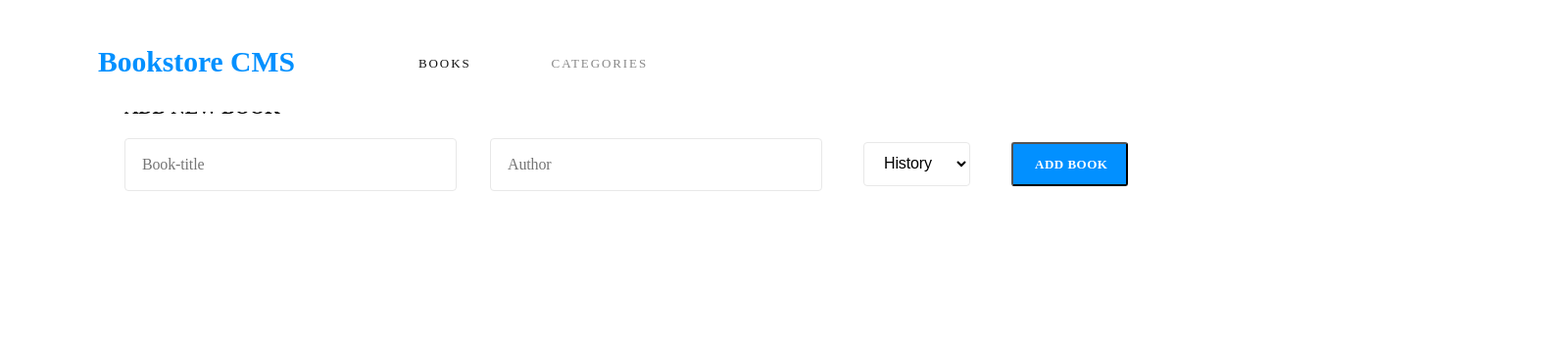
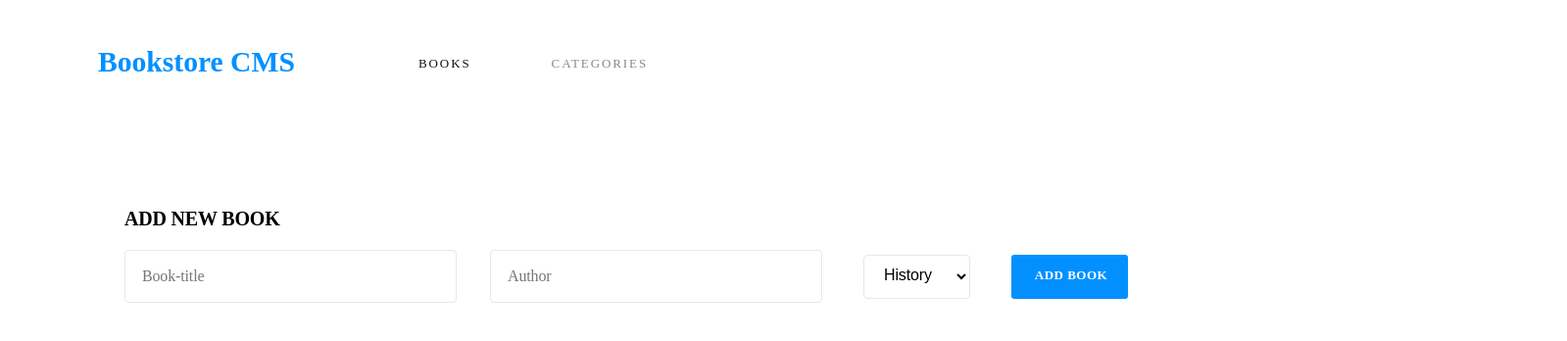
Before and after one commit to AbrahaKahsay/bookstore, a React (Create React App) app: page / in a window 1280 px wide. Shown: the top 348 px of the page at 98% size, 1599 px wide, since content can reach past the window. Built offline with nearby package versions, Linux system fonts and the light colour scheme; no server answers.

Commit message:
Correct reviewer suggestions

```diff
--- a/src/components/Book.css
+++ b/src/components/Book.css
@@ -1,6 +1,6 @@
 .lists-container {
   width: 80%;
-  height: 8.625rem;
+  height: 6.625rem;
   margin: 2.313rem 6.25rem 0;
   padding: 2rem 6.188rem 1.625rem 1.688rem;
   border-radius: 4px;
--- a/src/components/Categories.js
+++ b/src/components/Categories.js
@@ -3,7 +3,7 @@ import { useSelector, useDispatch } from 'react-redux';
 import { checkStatus } from '../redux/categories/categories';
 
 const Categories = () => {
-  const state = useSelector((state) => state.statusReducer);
+  const state = useSelector((state) => state.categories);
   const dispatch = useDispatch();
   return (
     <div>
--- a/src/components/Form.css
+++ b/src/components/Form.css
@@ -61,7 +61,7 @@
   color: var(--very-light-pink);
 }
 
-.submit {
+.submit-btn {
   width: 11.5rem;
   height: 2.813rem;
   margin: 1.188rem 0 0 2.125rem;
@@ -77,4 +77,5 @@
   letter-spacing: 0.5px;
   text-align: center;
   color: #fff;
+  border-style: none;
 }
--- a/src/components/Form.js
+++ b/src/components/Form.js
@@ -34,11 +34,10 @@ const AddBookForm = () => {
           <option value="Romance">Romance</option>
           <option value="Mystery">Mystery</option>
           <option value="Science">Science</option>
-          <option value="Business">Science</option>
           <option value="Technology">Technology</option>
         </select>
         {/* eslint-disable-next-line jsx-a11y/control-has-associated-label */}
-        <input className="submit" onClick={handleSubmit} type="submit" value="ADD BOOK" />
+        <input className="submit-btn" onClick={handleSubmit} type="submit" value="ADD BOOK" />
       </form>
     </div>
 
--- a/src/components/Navbar.css
+++ b/src/components/Navbar.css
@@ -5,14 +5,9 @@
   justify-content: flex-start;
   width: 87.5rem;
   height: 5.938rem;
-  margin: 0 0 2.375rem;
+  margin: 0 0 1.375rem;
   padding: 1rem 6.188rem 0.2rem 6.25rem;
   background-color: #fff;
-  position: fixed;
-  z-index: 999;
-  top: 0;
-
-  /* height: 10%; */
 }
 
 .books-header h1 {
--- a/src/redux/configureStore.js
+++ b/src/redux/configureStore.js
@@ -5,7 +5,7 @@ import statusReducer from './categories/categories';
 const store = configureStore({
   reducer: {
     books: booksReducer,
-    statusReducer,
+    categories: statusReducer,
   },
 });
 
```
